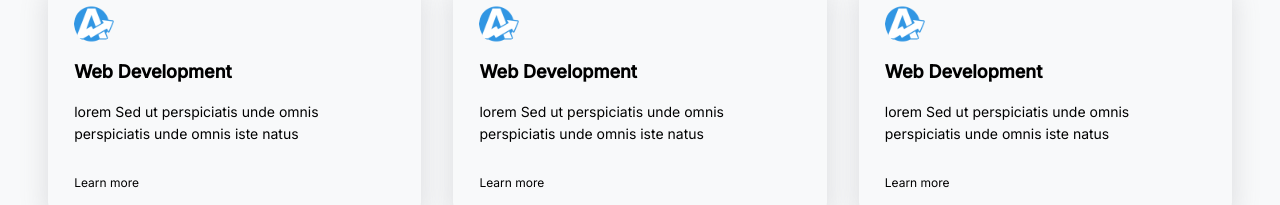
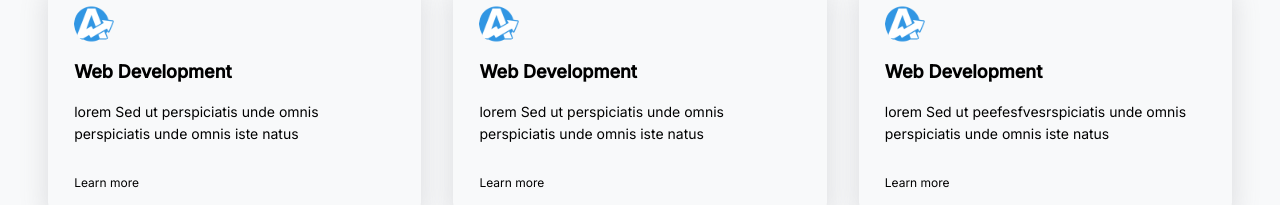
Before and after one commit to nuredin10/sera-job-portal, a Next.js app in the folder client-side/: page / in a window 1280 px wide. Shown: the part 1303-1508 px from the top of the page. Built offline with nearby package versions, Linux system fonts and the light colour scheme.

Commit message:
Update index.js
change on home page

```diff
--- a/client-side/src/pages/index.js
+++ b/client-side/src/pages/index.js
@@ -171,7 +171,7 @@ export default function Home({}) {
                   <Typography color="black" variant="h6" my={2}>
                     Web Development
                   </Typography>
-                  <Typography mb={3} variant="subtitle2" color="black">lorem Sed ut perspiciatis unde omnis perspiciatis unde omnis iste natus</Typography>
+                  <Typography mb={3} variant="subtitle2" color="black">lorem Sed ut peefesfvesrspiciatis unde omnis perspiciatis unde omnis iste natus</Typography>
                   <Typography variant='caption' color="black">Learn more</Typography>
                 </Box>
               </Grid>
```
